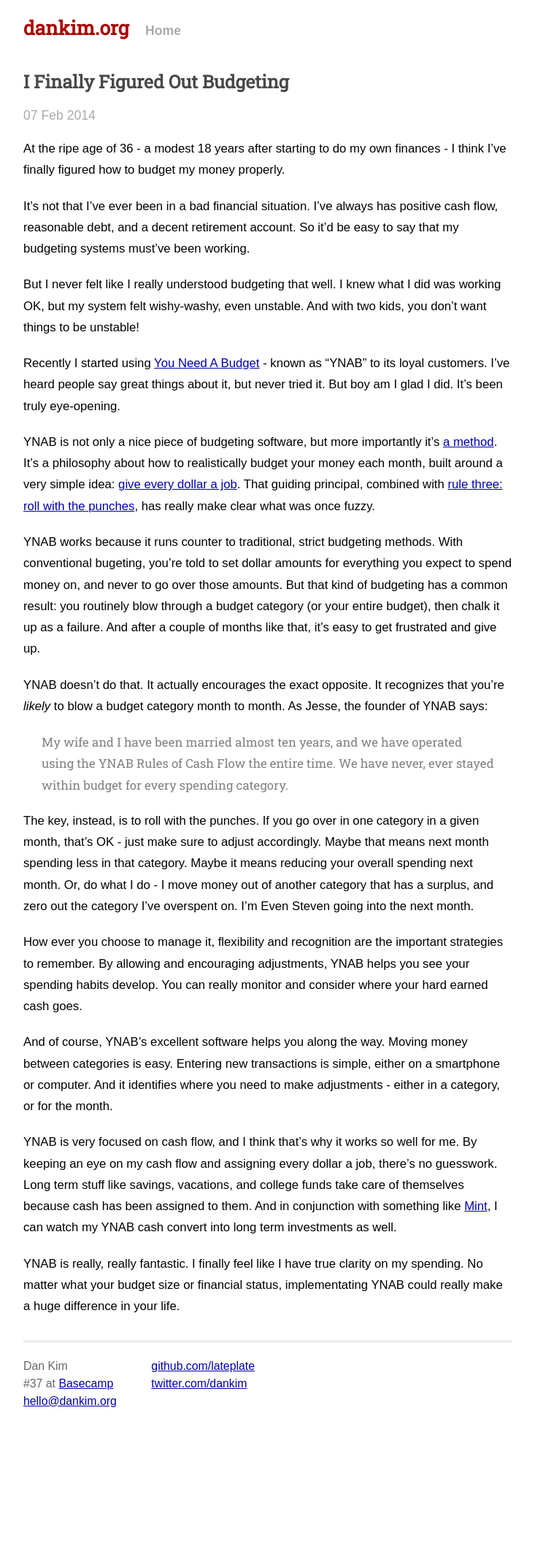
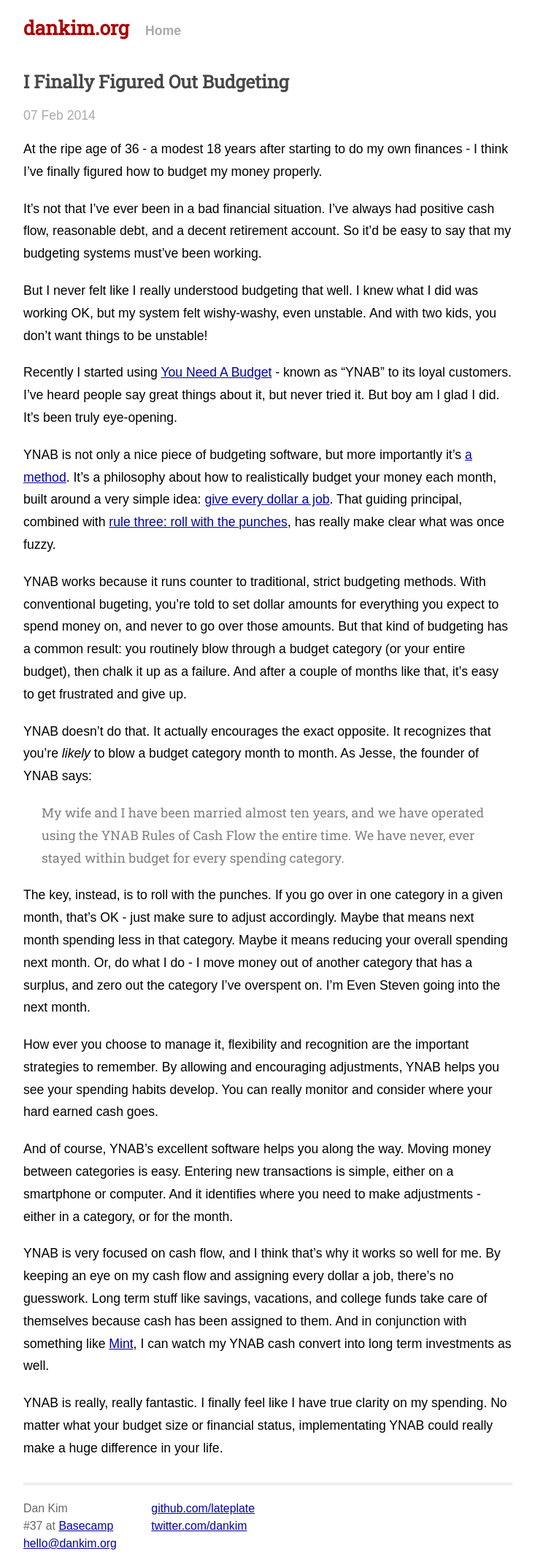
Before and after one commit to lateplate/lateplate.github.io, a Jekyll site: the page built from _posts/2014-02-07-i-finally-figured-out-budgeting.md, in a window 1280 px wide. Shown: the whole page at 73% size, without its empty margins (273-1006 px from the left). Built offline with Jekyll 4.4.1, drawn with Linux system fonts in a browser that asks for light colours; some web fonts are replaced; Markdown is read by kramdown in place of the engine named in the settings; before the commit the page ends 1951 px from its top, so only the background shows below that.

Commit message:
CSS tweak. Typo.

```diff
--- a/_posts/2014-02-07-i-finally-figured-out-budgeting.md
+++ b/_posts/2014-02-07-i-finally-figured-out-budgeting.md
@@ -4,7 +4,7 @@
 ---
 At the ripe age of 36 - a modest 18 years after starting to do my own finances - I think I've finally figured how to budget my money properly.
 
-It's not that I've ever been in a bad financial situation. I've always has positive cash flow, reasonable debt, and a decent retirement account. So it'd be easy to say that my budgeting systems must've been working.
+It's not that I've ever been in a bad financial situation. I've always had positive cash flow, reasonable debt, and a decent retirement account. So it'd be easy to say that my budgeting systems must've been working.
 
 But I never felt like I really understood budgeting that well. I knew what I did was working OK, but my system felt wishy-washy, even unstable. And with two kids, you don't want things to be unstable!
 
--- a/css/main.css
+++ b/css/main.css
@@ -120,7 +120,7 @@
 }
 
 .post {
-  font-size: .95em;
+  font-size: 1em;
   line-height: 1.5em;
 }
 
@@ -152,7 +152,6 @@
   border: none;
 }
 
-/* terminal */
 .post pre.terminal {
   border: 1px solid #000;
   background-color: #333;
```
